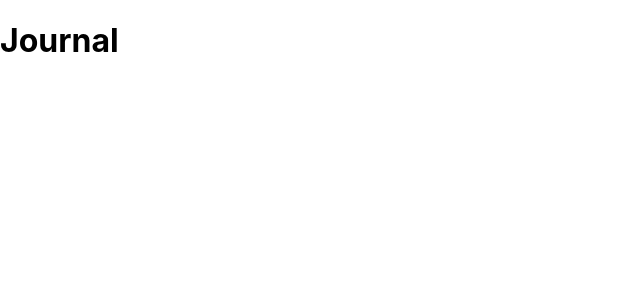
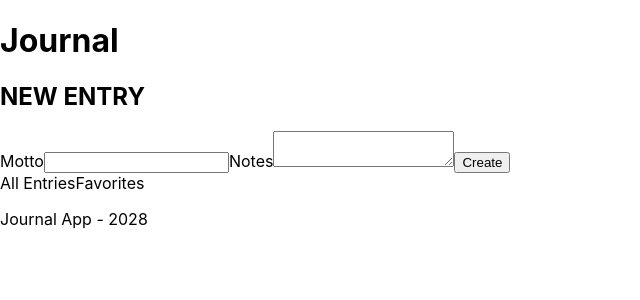
Before and after one commit to RobinWitt/Journal-App, a React (Create React App) app: page / in a window 1280 px wide. Shown: the top 300 px of the page, without its empty margins (0-640 px from the left). Built offline with nearby package versions, Linux system fonts and the light colour scheme.

Commit message:
add components

```diff
--- a/src/App.js
+++ b/src/App.js
@@ -8,7 +8,7 @@ function App() {
     <>
       <Header>Journal</Header>
       <Main></Main>
-      <Footer></Footer>
+      <Footer>Journal App - 2028</Footer>
     </>
   );
 }
--- /dev/null
+++ b/src/components/Button/index.js
@@ -0,0 +1,7 @@
+export default function Button({ children, type, ariaLabel }) {
+  return (
+    <button type={type} aria-label={ariaLabel}>
+      {children}
+    </button>
+  );
+}
--- /dev/null
+++ b/src/components/EntriesSection/index.js
@@ -0,0 +1,8 @@
+export default function EntriesSection() {
+  return (
+    <>
+      <tabs>All Entries</tabs>
+      <tabs>Favorites</tabs>
+    </>
+  );
+}
--- /dev/null
+++ b/src/components/EntryForm/index.js
@@ -0,0 +1,18 @@
+import Button from "../Button";
+import Input from "../Input";
+import Textarea from "../Textarea";
+
+export default function EntryForm() {
+  return (
+    <>
+      <h2 id="form-header">NEW ENTRY</h2>
+      <form aria-labelledby="form-header">
+        <Input title="Motto"></Input>
+        <Textarea title="Notes"></Textarea>
+        <Button type="submit" ariaLabel="submit new entry">
+          Create
+        </Button>
+      </form>
+    </>
+  );
+}
--- /dev/null
+++ b/src/components/Input/index.js
@@ -0,0 +1,8 @@
+export default function Input({ title }) {
+  return (
+    <>
+      <label htmlFor={title}>{title}</label>
+      <input id={title} name={title}></input>
+    </>
+  );
+}
--- a/src/components/Main/index.js
+++ b/src/components/Main/index.js
@@ -1,3 +1,11 @@
-export default function Main({ children }) {
-  return <main>{children}</main>;
+import EntriesSection from "../EntriesSection";
+import EntryForm from "../EntryForm";
+
+export default function Main() {
+  return (
+    <main>
+      <EntryForm></EntryForm>
+      <EntriesSection></EntriesSection>
+    </main>
+  );
 }
--- /dev/null
+++ b/src/components/Textarea/index.js
@@ -0,0 +1,8 @@
+export default function Textarea({ title }) {
+  return (
+    <>
+      <label htmlFor={title}>{title}</label>
+      <textarea id={title} name={title}></textarea>
+    </>
+  );
+}
```
